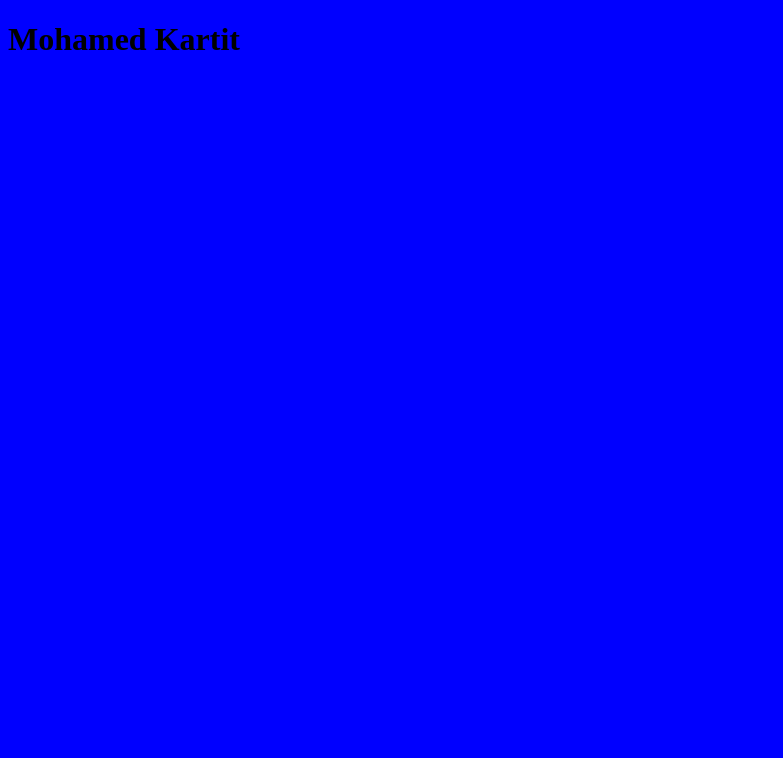
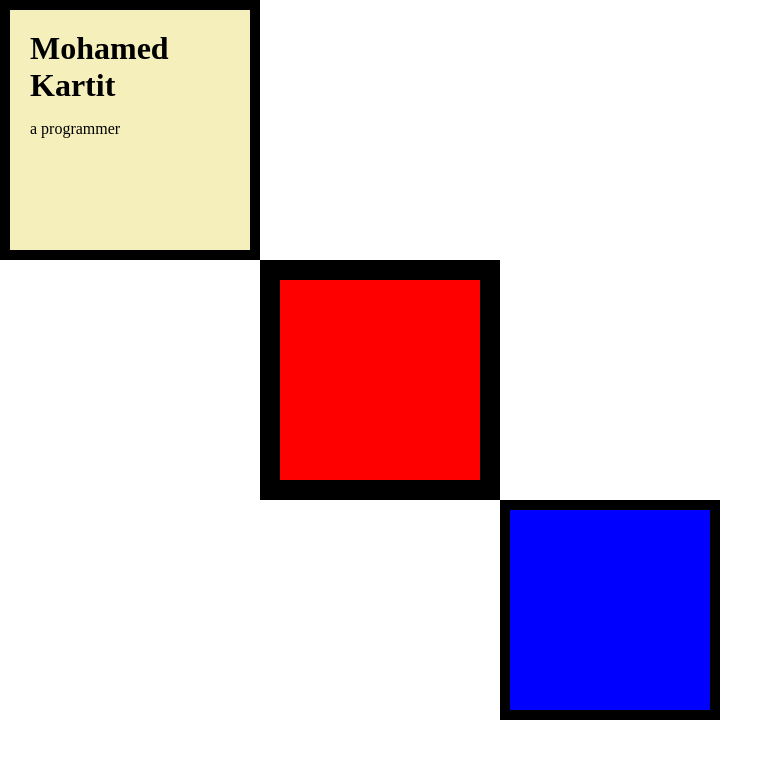
Before and after one commit to MohamedKartit02/GitHub_shared, a plain HTML site: page practice_projects/CSS-MySite/index.html in a window 1280 px wide. Shown: the whole page, without its empty margins (0-783 px from the left). Drawn offline with Linux system fonts and the light colour scheme.

Commit message:
add some advencment in the course

```diff
--- a/practice_projects/CSS-MySite/css/styles.css
+++ b/practice_projects/CSS-MySite/css/styles.css
@@ -1,3 +1,27 @@
 body {
+  margin: 0;
+}
+h1 {
+  margin: 0;
+}
+.top-countainer {
+  background-color: #f5f0bb;
+  width: 200px;
+  height: 200px;
+  border: 10px solid black;
+  padding: 20px;
+}
+.middle-countainer {
+  background-color: red;
+  width: 200px;
+  height: 200px;
+  border: 20px solid black;
+  margin-left: 260px;
+}
+.bottom-countainer {
   background-color: blue;
+  width: 200px;
+  height: 200px;
+  border: 10px solid black;
+  margin-left: 500px;
 }
--- a/practice_projects/CSS-MySite/index.html
+++ b/practice_projects/CSS-MySite/index.html
@@ -9,6 +9,11 @@
     <link rel="shortcut icon" href=" imgs/favicon.ico" type="image/x-icon" />
   </head>
   <body>
-    <h1 class="heading">Mohamed Kartit</h1>
+    <div class="top-countainer">
+      <h1 class="heading">Mohamed Kartit</h1>
+      <p>a programmer</p>
+    </div>
+    <div class="middle-countainer"></div>
+    <div class="bottom-countainer"></div>
   </body>
 </html>
```
